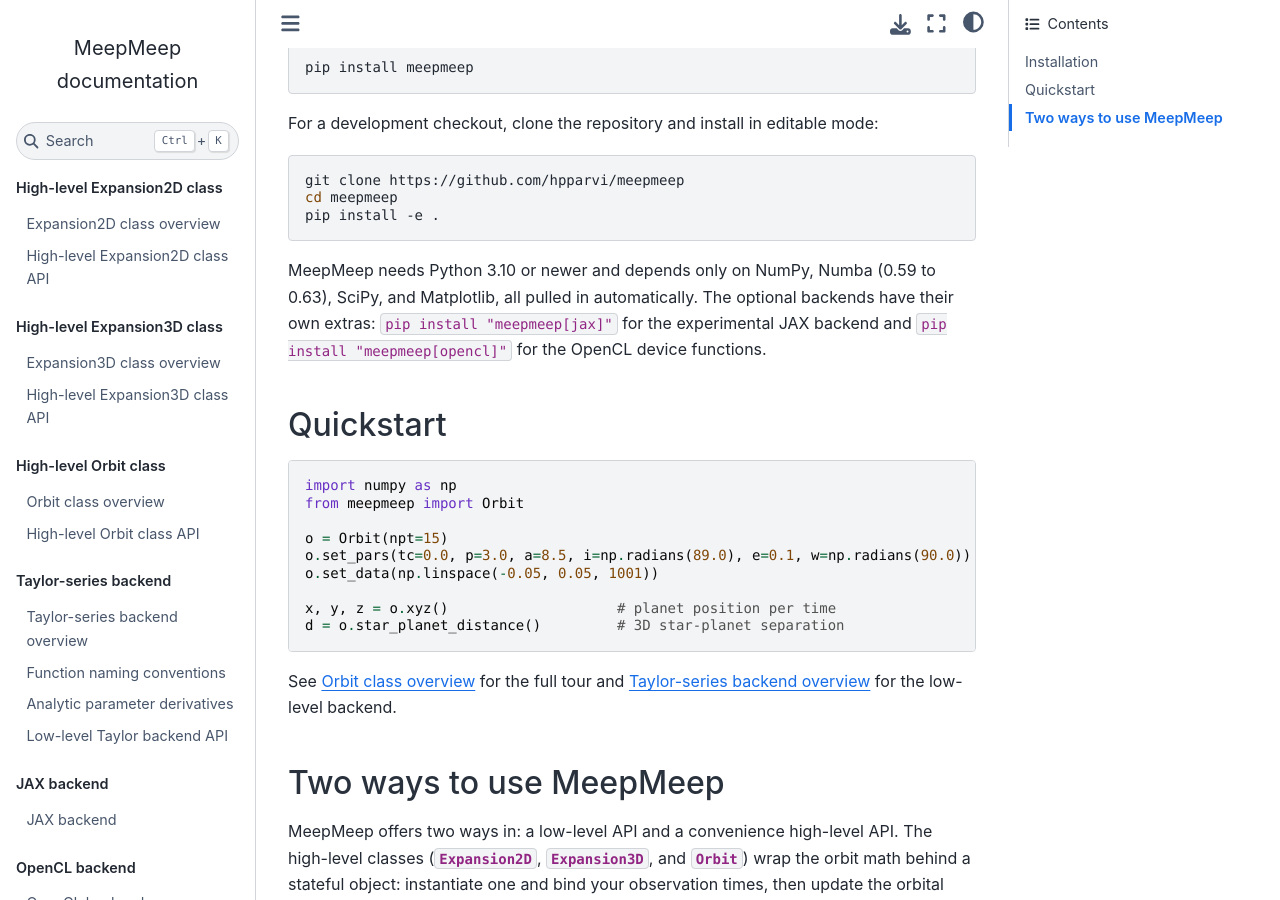
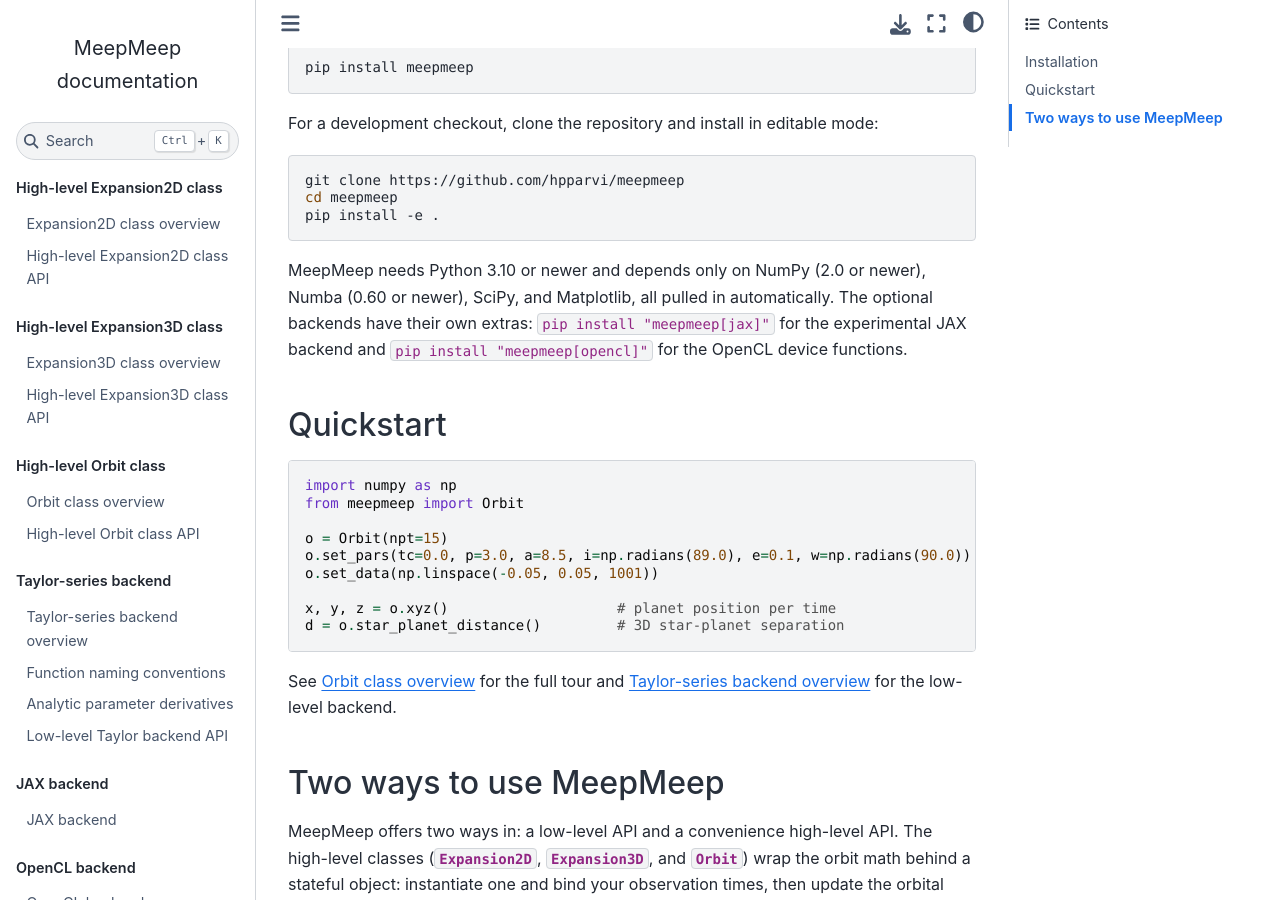
Before and after one commit to hpparvi/MeepMeep, a Sphinx documentation site: the page built from docs/source/index.rst, in a window 1280 px wide and 900 px high, scrolled down 649 px. Built offline with Sphinx 7.4.7 and the Sphinx Book theme 1.1.4, drawn with Linux system fonts in a browser that asks for light colours.

Commit message:
Changed the minimum numpy and numba versions.

```diff
--- a/docs/source/index.rst
+++ b/docs/source/index.rst
@@ -39,8 +39,9 @@
    cd meepmeep
    pip install -e .
 
-MeepMeep needs Python 3.10 or newer and depends only on NumPy, Numba
-(0.59 to 0.63), SciPy, and Matplotlib, all pulled in automatically. The
+MeepMeep needs Python 3.10 or newer and depends only on NumPy (2.0 or
+newer), Numba (0.60 or newer), SciPy, and Matplotlib, all pulled in
+automatically. The
 optional backends have their own extras: ``pip install "meepmeep[jax]"``
 for the experimental JAX backend and ``pip install "meepmeep[opencl]"`` for the OpenCL
 device functions.
--- a/pyproject.toml
+++ b/pyproject.toml
@@ -16,8 +16,8 @@
 ]
 keywords = ['astronomy',  'astrophysics',  'exoplanets']
 dependencies = [
-    "numpy>=1.24",
-    "numba>=0.59,<0.64",
+    "numpy>=2.0",
+    "numba>=0.60",
     "scipy>=1.10",
     "matplotlib>=3.7",
 ]
```
Also changed, not shown: CHANGELOG.md (+7 -0 lines).
